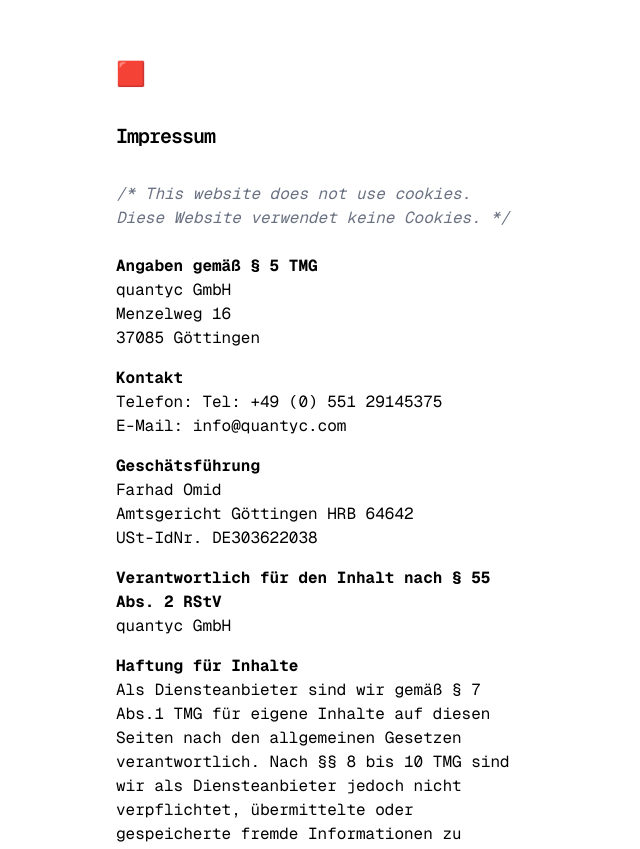
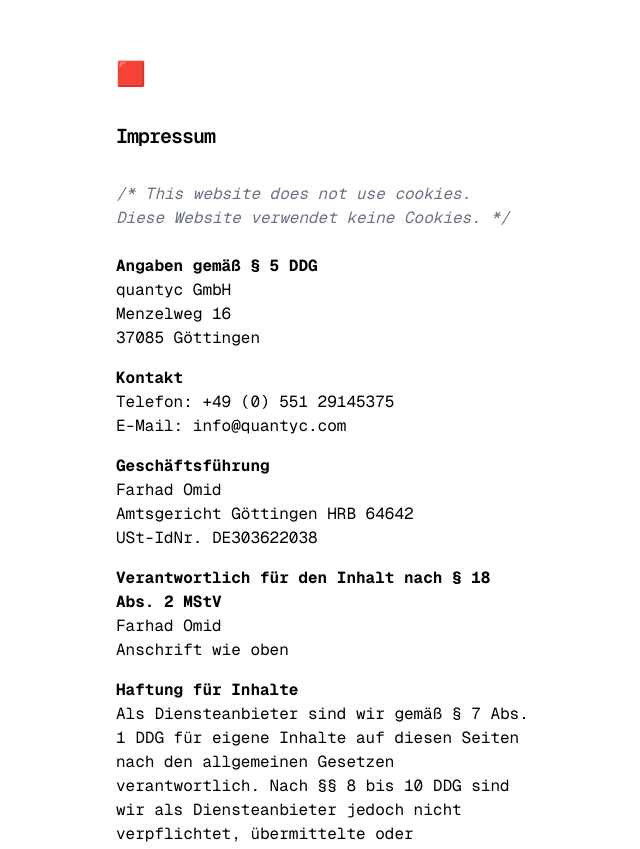
Before and after one commit to frhd/quantyc.com, a Next.js app: page /imprint in a window 1280 px wide. Shown: the part 102-951 px from the top of the page, without its empty margins (172-812 px from the left). Built offline with nearby package versions, Linux system fonts and the light colour scheme.

Commit message:
imprint: cite DDG and MStV instead of TMG/RStV

```diff
--- a/app/imprint/page.tsx
+++ b/app/imprint/page.tsx
@@ -14,7 +14,7 @@ export default function Page() {
         <br /> Diese Website verwendet keine Cookies. */</p>
       <br />
       <div className="mb-4">
-        <h2 className="font-bold text-l">Angaben gemäß § 5 TMG</h2>
+        <h2 className="font-bold text-l">Angaben gemäß § 5 DDG</h2>
         <p>
           quantyc GmbH<br />
           Menzelweg 16<br />
@@ -22,10 +22,10 @@ export default function Page() {
         </p>
         <h2 className="font-bold text-l mt-4">Kontakt</h2>
         <p>
-          Telefon: Tel: +49 (0) 551 29145375<br />
+          Telefon: +49 (0) 551 29145375<br />
           E-Mail: info@quantyc.com<br />
         </p>
-        <h2 className="font-bold text-l mt-4">Geschätsführung</h2>
+        <h2 className="font-bold text-l mt-4">Geschäftsführung</h2>
         <p>
           Farhad Omid<br />
           Amtsgericht Göttingen HRB 64642
@@ -33,13 +33,14 @@ export default function Page() {
         <p>
           USt-IdNr. DE303622038
         </p>
-        <h2 className="font-bold text-l mt-4">Verantwortlich für den Inhalt nach § 55 Abs. 2 RStV</h2>
+        <h2 className="font-bold text-l mt-4">Verantwortlich für den Inhalt nach § 18 Abs. 2 MStV</h2>
         <p>
-          quantyc GmbH
+          Farhad Omid<br />
+          Anschrift wie oben
         </p>
         <h2 className="font-bold text-l mt-4">Haftung für Inhalte</h2>
         <p>
-          Als Diensteanbieter sind wir gemäß § 7 Abs.1 TMG für eigene Inhalte auf diesen Seiten nach den allgemeinen Gesetzen verantwortlich. Nach §§ 8 bis 10 TMG sind wir als Diensteanbieter jedoch nicht verpflichtet, übermittelte oder gespeicherte fremde Informationen zu überwachen oder nach Umständen zu forschen, die auf eine rechtswidrige Tätigkeit hinweisen.
+          Als Diensteanbieter sind wir gemäß § 7 Abs. 1 DDG für eigene Inhalte auf diesen Seiten nach den allgemeinen Gesetzen verantwortlich. Nach §§ 8 bis 10 DDG sind wir als Diensteanbieter jedoch nicht verpflichtet, übermittelte oder gespeicherte fremde Informationen zu überwachen oder nach Umständen zu forschen, die auf eine rechtswidrige Tätigkeit hinweisen.
         </p>
         <p>
           Verpflichtungen zur Entfernung oder Sperrung der Nutzung von Informationen nach den allgemeinen Gesetzen bleiben hiervon unberührt. Eine diesbezügliche Haftung ist jedoch erst ab dem Zeitpunkt der Kenntnis einer konkreten Rechtsverletzung möglich. Bei Bekanntwerden von entsprechenden Rechtsverletzungen werden wir diese Inhalte umgehend entfernen.
@@ -47,7 +48,7 @@ export default function Page() {
 
         <h2 className="font-bold text-l mt-4">Haftung für Links</h2>
         <p>
-          Unser Angebot enthält Links zu externen Webseiten Dritter, auf deren Inhalte wir keinen Einfluss haben. Deshalb können wir für diese fremden Inhalte auch keine Gewähr übernehmen. Für die Inhalte der verlinkten Seiten ist stets der jeweilige Anbieter oder Betreiber der Seiten verantwortlich. Die verlinkten Seiten wurden zum Zeitpunkt der Verlinkung auf mögliche Rechtsverstöße überprüft. Rechtswidrige Inhalte waren zum Zeitpunkt der Verlinkung nicht erkennbar. Eine permanente inhaltliche Kontrolle der verlinkten Seiten ist jedoch ohne konkrete Anhaltspunkte einer Rechtsverletzung nicht zumutbar. Bei bekannt werden von Rechtsverletzungen werden wir derartige Links umgehend entfernen.
+          Unser Angebot enthält Links zu externen Webseiten Dritter, auf deren Inhalte wir keinen Einfluss haben. Deshalb können wir für diese fremden Inhalte auch keine Gewähr übernehmen. Für die Inhalte der verlinkten Seiten ist stets der jeweilige Anbieter oder Betreiber der Seiten verantwortlich. Die verlinkten Seiten wurden zum Zeitpunkt der Verlinkung auf mögliche Rechtsverstöße überprüft. Rechtswidrige Inhalte waren zum Zeitpunkt der Verlinkung nicht erkennbar. Eine permanente inhaltliche Kontrolle der verlinkten Seiten ist jedoch ohne konkrete Anhaltspunkte einer Rechtsverletzung nicht zumutbar. Bei Bekanntwerden von Rechtsverletzungen werden wir derartige Links umgehend entfernen.
         </p>
 
         <h2 className="font-bold text-l mt-4">Urheberrecht</h2>
```
